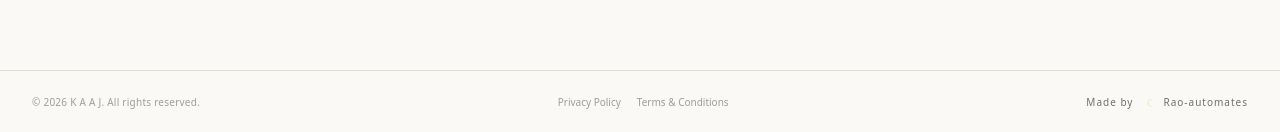
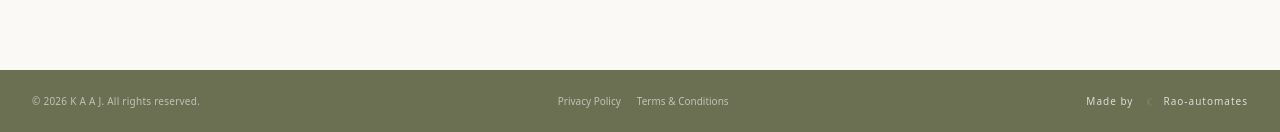
Before and after one commit to Rao-automates/kaaj-official-store, a Next.js app: page / in a window 1280 px wide. Shown: the part 4168-4300 px from the top of the page. Built offline with nearby package versions, Linux system fonts and the light colour scheme; no server answers.

Commit message:
design: anchor footer bottom bar with solid olive background

```diff
--- a/src/components/layout/Footer.tsx
+++ b/src/components/layout/Footer.tsx
@@ -130,9 +130,9 @@ export default function Footer() {
       </div>
 
       {/* Bottom Bar */}
-      <div className="relative z-10 border-t border-kaaj-olive/20">
+      <div className="relative z-10 bg-kaaj-olive text-kaaj-cream">
         <div className="max-w-8xl mx-auto px-4 sm:px-6 lg:px-8 py-6 flex flex-col sm:flex-row items-center justify-between gap-3">
-          <p className="font-sans text-[10px] text-kaaj-charcoal/40 tracking-wide">
+          <p className="font-sans text-[10px] text-kaaj-cream/60 tracking-wide">
             © {new Date().getFullYear()} K A A J. All rights reserved.
           </p>
           <div className="flex gap-4">
@@ -140,21 +140,21 @@ export default function Footer() {
               <Link
                 key={label}
                 href="/shop"
-                className="font-sans text-[10px] text-kaaj-charcoal/40 hover:text-kaaj-charcoal/70 transition-colors"
+                className="font-sans text-[10px] text-kaaj-cream/60 hover:text-kaaj-cream transition-colors"
               >
                 {label}
               </Link>
             ))}
           </div>
           <div className="flex items-center gap-2">
-            <span className="font-sans text-[10px] text-kaaj-charcoal/60 tracking-widest">Made by</span>
+            <span className="font-sans text-[10px] text-kaaj-cream/80 tracking-widest">Made by</span>
             <a
               href="https://www.linkedin.com/in/mohyuddin-rao-b9aa8337a"
               target="_blank"
               rel="noopener noreferrer"
-              className="flex items-center gap-1.5 font-sans text-[10px] text-kaaj-charcoal/60 tracking-widest hover:text-kaaj-gold transition-colors group"
+              className="flex items-center gap-1.5 font-sans text-[10px] text-kaaj-cream/80 tracking-widest hover:text-kaaj-gold-light transition-colors group"
             >
-              <svg viewBox="0 0 200 200" className="w-4 h-4 text-kaaj-gold group-hover:scale-110 transition-transform">
+              <svg viewBox="0 0 200 200" className="w-4 h-4 text-kaaj-gold-light group-hover:scale-110 transition-transform">
                 <g fill="currentColor">
                   <g transform="translate(100, 100)" stroke="currentColor" fill="none">
                     <line x1="-12" y1="-45" x2="-12" y2="45" strokeWidth="2" />
```
